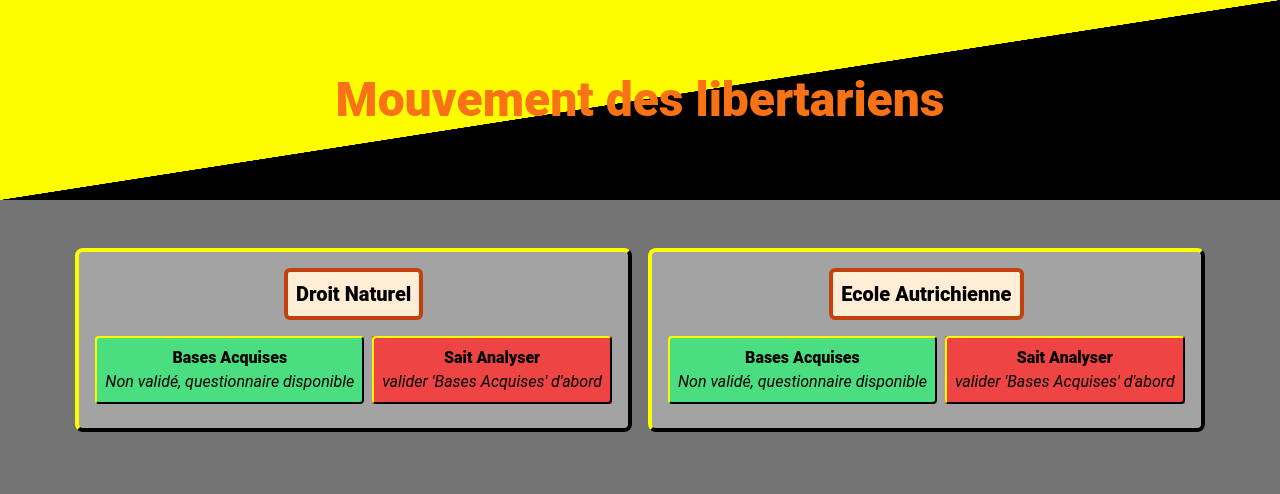
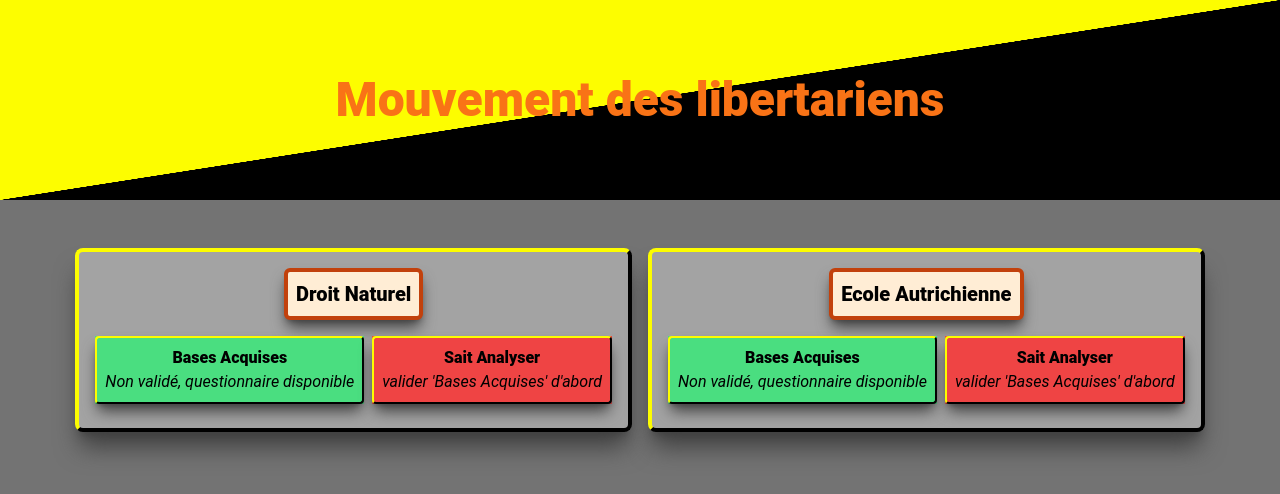
Before and after one commit to Maxycle/MDL, a Vue app in the folder frontend/: page /questionnaire in a window 1280 px wide. Shown: the top 494 px of the page. Built offline with nearby package versions, Linux system fonts and the light colour scheme.

Commit message:
fix: style

```diff
--- a/frontend/src/pages/Questionnaire.vue
+++ b/frontend/src/pages/Questionnaire.vue
@@ -3,15 +3,15 @@
 		<div class="flex flex-col items-center">
 			<div v-if="!questionnaireStarted" class="flex space-x-4 mb-4">
 				<div v-for="domain in questionnaireDomain" :key="domain"
-					class="border-4 anarcap-border rounded-lg bg-neutral-400 p-4 flex flex-col items-center">
-					<div class="border-4 border-orange-700 bg-orange-100 rounded-md p-2 mb-4 text-black text-xl font-extrabold">{{
+					class="border-4 anarcap-border rounded-lg bg-neutral-400 p-4 flex flex-col items-center shadow-xl shadow-neutral-700">
+					<div class="border-4 border-orange-700 bg-orange-100 rounded-md p-2 mb-4 text-black text-xl font-extrabold shadow-lg shadow-neutral-700 hover:animate-spin">{{
 						domain }}</div>
 					<div class="flex space-x-2">
 						<button v-for="button in buttonsQuestionaires" :key="button" class="bg-green-400 text-black mb-2"
 							@click="startQuestionnaire(domain, button)"
 							:class="{ 'bg-red-500': buttonTextAndApiUrl(domain, button).text === 'valider \'Bases Acquises\' d\'abord' }"
 							:disabled="buttonTextAndApiUrl(domain, button).text === 'valider \'Bases Acquises\' d\'abord'">
-							<div class="border-2 anarcap-border p-2 rounded">
+							<div class="border-2 anarcap-border p-2 rounded shadow-lg shadow-neutral-700">
 								<div class="font-extrabold">{{ button }}</div>
 								<div class="italic">{{ buttonTextAndApiUrl(domain, button).text }}</div>
 							</div>
```
